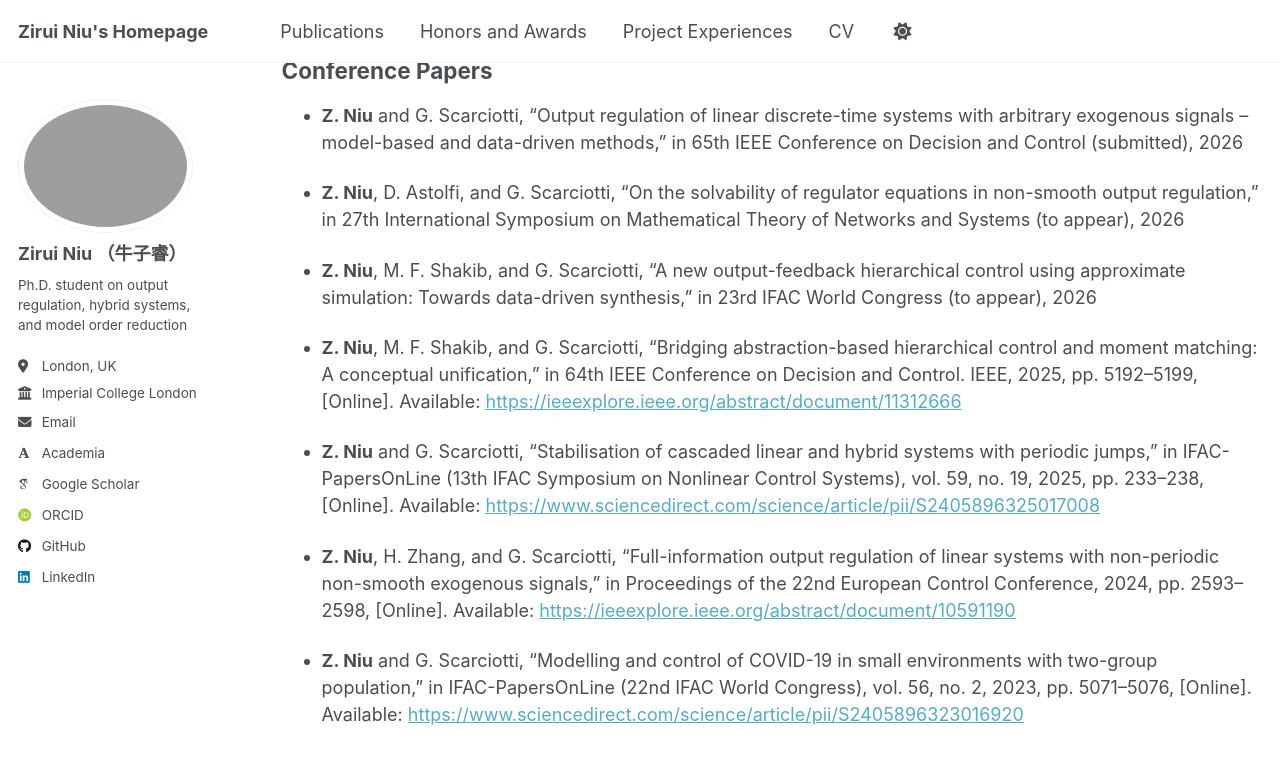
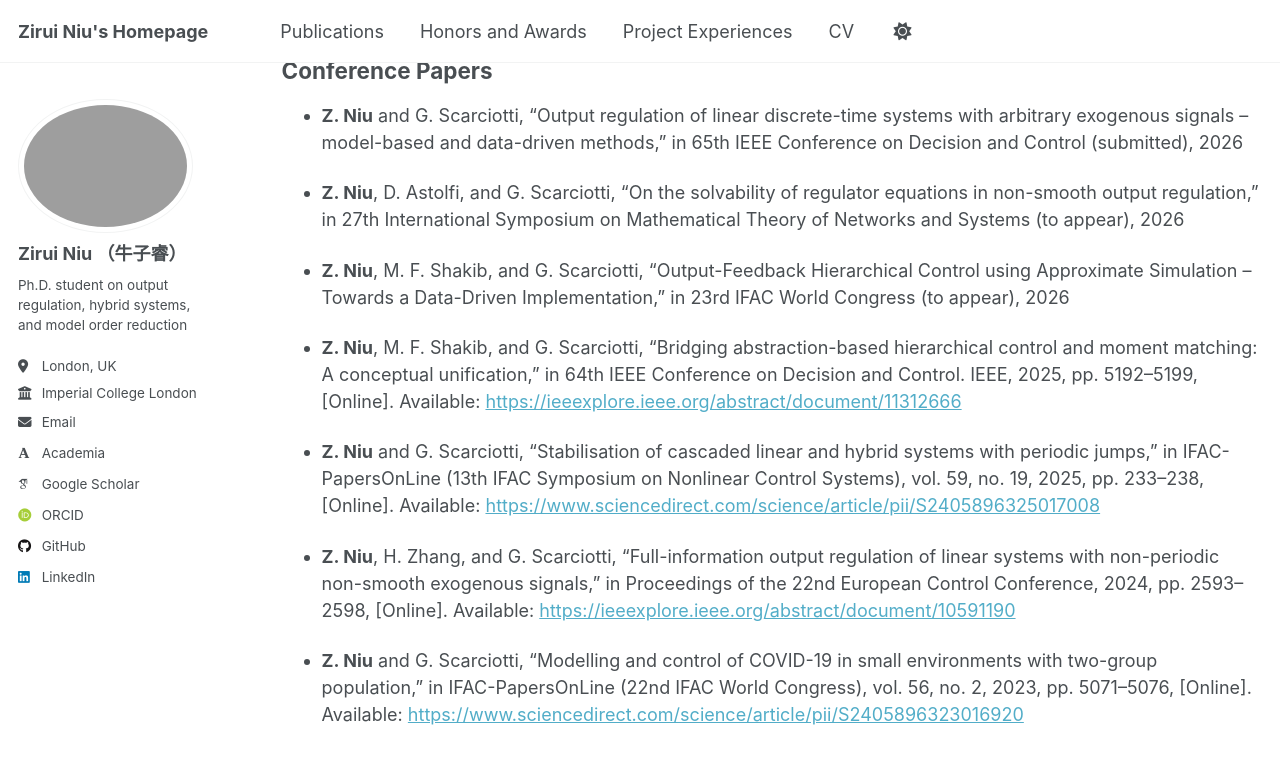
Before and after one commit to ZiruiNiu/ziruiniu.github.io, a Jekyll site: the page built from _pages/publications.md, in a window 1280 px wide and 900 px high, scrolled down 764 px. Shown: the top 764 px of the window. Built offline with Jekyll 4.4.1, drawn with Linux system fonts in a browser that asks for light colours; some web fonts are replaced; a script that is not in the unit is left out.

Commit message:
01/05/2026

```diff
--- a/_pages/publications.md
+++ b/_pages/publications.md
@@ -43,8 +43,7 @@ model-based and data-driven methods,” in 65th IEEE Conference on Decision and
 regulation,” in 27th International Symposium on Mathematical Theory of Networks and Systems (to appear),
 2026
 
-* **Z. Niu**, M. F. Shakib, and G. Scarciotti, “A new output-feedback hierarchical control using approximate
-simulation: Towards data-driven synthesis,” in 23rd IFAC World Congress (to appear), 2026
+* **Z. Niu**, M. F. Shakib, and G. Scarciotti, “Output-Feedback Hierarchical Control using Approximate Simulation -- Towards a Data-Driven Implementation,” in 23rd IFAC World Congress (to appear), 2026
 
 * **Z. Niu**, M. F. Shakib, and G. Scarciotti, “Bridging abstraction-based hierarchical control and moment matching:
 A conceptual unification,” in 64th IEEE Conference on Decision and Control. IEEE, 2025, pp. 5192–5199, [Online].
```
Also changed, not shown: _pages/cv.md (+1 -2 lines).
